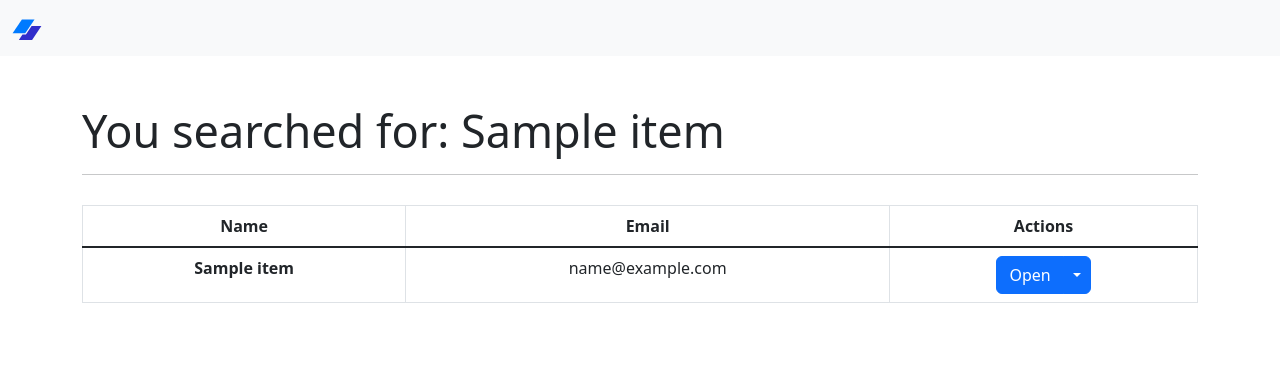
After one commit to matteoppet/password-manager, a Flask app: template templates/searched.html in a window 1280 px wide. The commit adds this page. Shown: the top 366 px of the page. Run offline with Flask 2, Linux system fonts and the light colour scheme; the template is opened without the code that fills it: most values are stand-ins (such as "Sample title", 1, 10 or a date in 2020); some libraries are stand-ins or nearby versions.

Commit message:
Search function at least completed

```diff
--- a/templates/layout.html
+++ b/templates/layout.html
@@ -36,8 +36,8 @@
                     </ul>
                     <div class="hstack gap-3">
                         <div class="bg-light ms-auto">
-                            <form class="d-flex" role="search">
-                                <input class="form-control me-2" type="search" placeholder="Search" aria-label="Search">
+                            <form class="d-flex" role="search" action="{{ url_for('views.search') }}" method="POST">
+                                <input class="form-control me-2" type="search" placeholder="Search" aria-label="Search" id="search" name="search">
                                 <button class="btn btn-success" type="submit">Search</button>
                             </form>
                         </div>
--- /dev/null
+++ b/templates/searched.html
@@ -0,0 +1,47 @@
+{% extends 'layout.html' %}
+
+{% block title %}
+    {% for item in itemSearched %}
+        Item Searched: {{ item["name"] }}
+    {% endfor %}
+{% endblock %}
+
+{% block body %}
+    <main class='container-fluid py-5'>
+        <div class="container">
+            {% for item in itemSearched %}
+                <h1 style="font-size: 45px;">You searched for: {{ item["name"] }}</h1>
+            {% endfor %}
+            <hr>
+            <table class="table table-hover table-bordered border" id="table-passwords">
+                <thead>
+                    <tr>
+                        <th scope="col">Name</th>
+                        <th scope="col">Email</th>
+                        <th scope="col">Actions</th>
+                    </tr>
+                </thead>
+                <tbody class="table-group-divider">
+                    {% for item in itemSearched %}
+                        <tr>
+                            <th scope="row">{{ item["name"] }}</th>
+                            <td>{{ item["email"] }}</td>
+                            <td>
+                                <div class="btn-group">
+                                    <a class="btn btn-primary" href="{{ url_for('views.secret', id=item['id']) }}">Open</a>
+                                    <button type="button" class="btn btn-primary dropdown-toggle dropdown-toggle-split" data-bs-toggle="dropdown" aria-expanded="false">
+                                    <span class="visually-hidden">Toggle Dropdown</span>
+                                    </button>
+                                    <ul class="dropdown-menu">
+                                        <li><a class="dropdown-item" id="updateButton" href="{{ url_for('views.update', id=item['id']) }}">Modify</a></li>
+                                        <li><button class="dropdown-item" id="deleteButton" value="{{ item['id'] }}" onclick="deleteItem(this.value);">Delete</button></li>
+                                    </ul>
+                                </div>
+                            </td>
+                        </tr>
+                    {% endfor %}
+                </tbody>
+            </table>
+        </div>
+    </main>
+{% endblock %}
```
Also changed, not shown: views.py (+11 -1 lines), database.db.
